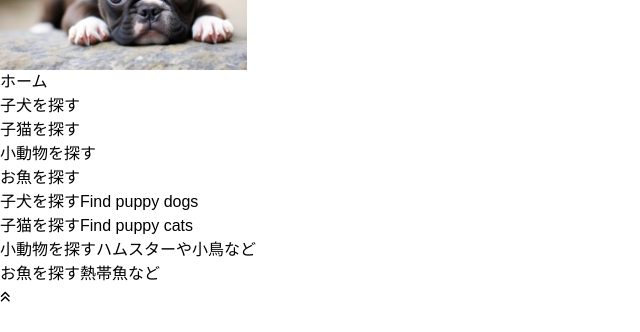
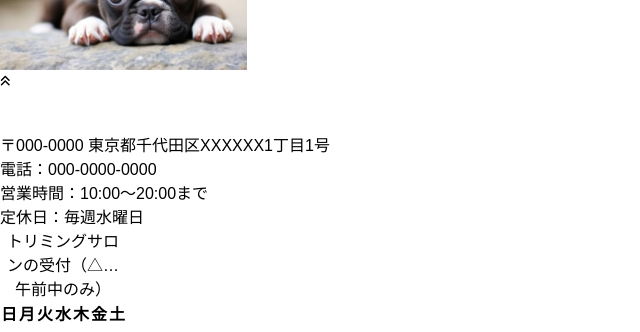
Before and after one commit to chiilog/react-component-practice, a Next.js app: page / in a window 1280 px wide. Shown: the part 2139-2471 px from the top of the page, without its empty margins (0-640 px from the left). Built offline with nearby package versions, Linux system fonts and the light colour scheme.

Commit message:
add: Drawer

```diff
--- a/src/app/template.tsx
+++ b/src/app/template.tsx
@@ -5,6 +5,7 @@
 import Link from 'next/link';
 
 import HamburgerButton from '@/components/atoms/hamburgerButton/hamburgerButton';
+import Drawer from '@/components/molecules/Drawer/Drawer';
 
 export default function Template({ children }: { children: React.ReactNode }) {
   /**
@@ -22,27 +23,36 @@
         <HamburgerButton onClick={onHamburgerHandler} isOpen={isMenuOpen} />
       </div>
 
-      <div className="">
+      <Drawer isOpen={isMenuOpen}>
         <nav>
           <ul>
             <li>
-              <Link href="/">ホーム</Link>
+              <Link href="/" className="text-white block p-2.5">
+                ホーム
+              </Link>
             </li>
             <li>
-              <Link href="/list/">子犬を探す</Link>
+              <Link href="/list/" className="text-white block p-2.5">
+                子犬を探す
+              </Link>
             </li>
             <li>
-              <Link href="/list/">子猫を探す</Link>
+              <Link href="/list/" className="text-white block p-2.5">
+                子猫を探す
+              </Link>
             </li>
             <li>
-              <Link href="/list/">小動物を探す</Link>
+              <Link href="/list/" className="text-white block p-2.5">
+                小動物を探す
+              </Link>
             </li>
             <li>
-              <Link href="/list/">お魚を探す</Link>
+              <Link href="/list/" className="text-white block p-2.5">
+                お魚を探す
+              </Link>
             </li>
           </ul>
         </nav>
-
         <nav className="category-menu">
           <ul>
             <li>
@@ -79,7 +89,7 @@
             </li>
           </ul>
         </nav>
-      </div>
+      </Drawer>
     </>
   );
 }
--- /dev/null
+++ b/src/components/molecules/Drawer/Drawer.tsx
@@ -0,0 +1,19 @@
+import React from 'react';
+
+interface DrawerProps {
+  isOpen: boolean;
+  children: React.ReactNode;
+}
+
+export default function Drawer({ isOpen = false, children }: DrawerProps) {
+  const commonClassNames =
+    'fixed top-0 w-full lg:w-3/4 h-full bg-black/90 z-10 pt-[100px] pb-[20px] px-[20px] transition-[left] duration-300 text-center';
+  if (isOpen) {
+    return <div className={`block left-0 ${commonClassNames}`}>{children}</div>;
+  }
+  return (
+    <div className={`-left-full lg:-left-3/4 ${commonClassNames}`}>
+      {children}
+    </div>
+  );
+}
```
Also changed, not shown: 1 other file (tests, documents, lock files or other folders).
